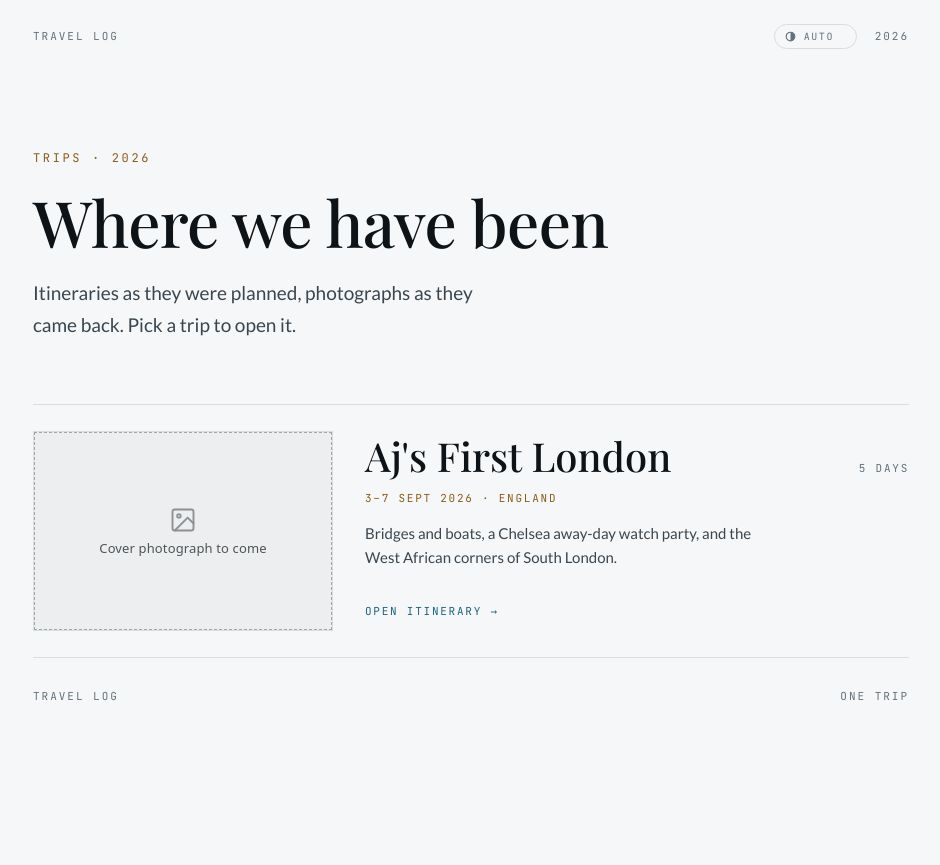
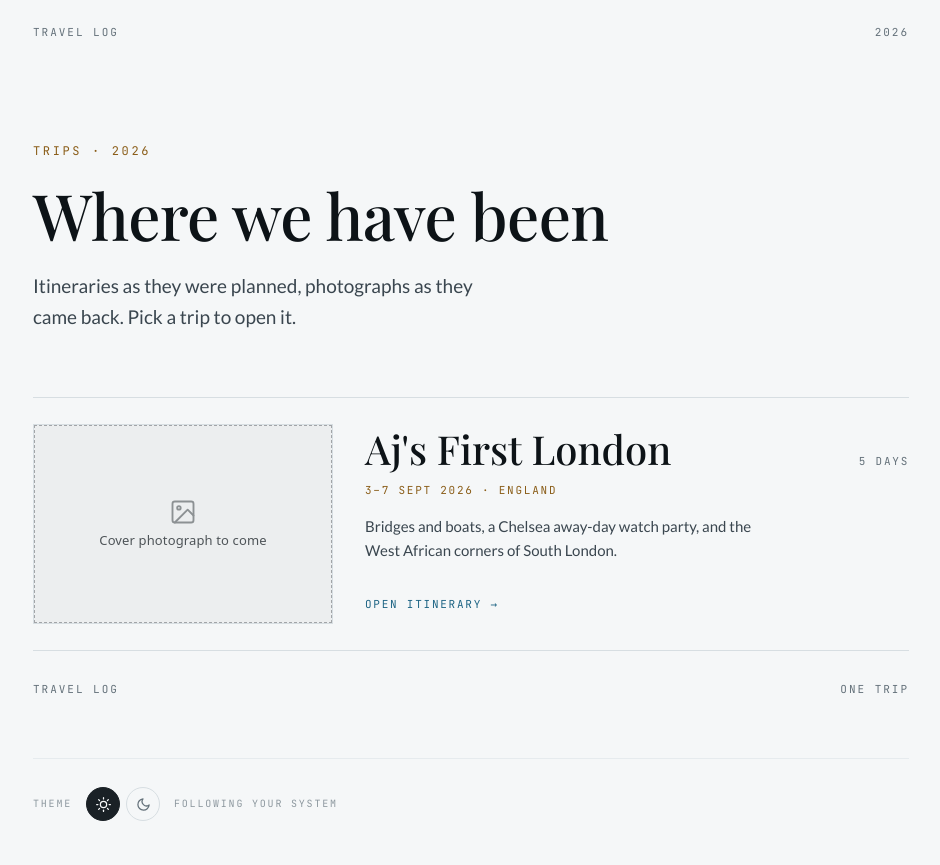
Before and after one commit to asareware/aj-travel, a plain HTML site: page index.html in a window 1280 px wide. Shown: the whole page, without its empty margins (169-1109 px from the left). Before the commit the page ends 800 px from the top, so only its background shows below. Drawn offline with nearby package versions, Linux system fonts and the light colour scheme.

Commit message:
Travel Log: split the theme control into sun and moon at the foot
One button cycling three states asked the reader to work out where in the
cycle they were before they could get where they wanted. A sun and a moon
say it outright: press the one you want. The lit button is whichever mode
is actually showing, so on a dark-mode machine the moon reads as lit before
anything has been touched.

Following the system is still the default and still stores nothing. Pressing
the lit button clears the override and hands control back, which the caption
beside the pair spells out — that keeps a way back to the system without
reintroducing a third button.

The control moves out of the topbar to the foot of the page, and sits
outside the routed view so navigating between the index and an itinerary
does not tear it down and rebuild it.

Co-Authored-By: Claude Opus 5 (1M context) <noreply@anthropic.com>

```diff
--- a/assets/app.js
+++ b/assets/app.js
@@ -305,74 +305,90 @@
 
   /* =====================================================================
      THEME
-     Three states, cycled by the topbar control: auto (follow the system),
-     light, dark. Auto is the default and stores nothing — only a deliberate
-     override is written down, so a reader who never touches the control
-     keeps tracking their system setting forever.
+     Two buttons, sun and moon. Until one is pressed nothing is stored and
+     the site simply follows the operating system — including a system that
+     switches itself at dusk, which is why the media query is listened to
+     rather than only read once at load.
 
-     The stored choice is applied before first paint by the inline script in
-     index.html. Everything here is the parts that can wait: the control's
-     own state, and the browser-chrome colour.
+     A press stores an override that outlives the visit. Pressing the button
+     that is already lit clears it again, which is what the caption spells
+     out, so there is a way back to the system without a third button.
+
+     A stored override is applied before first paint by the inline script in
+     index.html. What is left for here is the part that can wait: which
+     button is lit, the caption, and the browser-chrome colour.
      ===================================================================== */
 
   var THEME_KEY = 'travellog-theme';
-  var THEME_CYCLE = ['auto', 'light', 'dark'];
   var THEME_GROUND = { light: '#f5f7f8', dark: '#0e1317' };
   var darkQuery = window.matchMedia('(prefers-color-scheme: dark)');
 
   /* localStorage throws outright in some privacy modes, so every touch of it
-     is guarded and simply falls back to auto. */
+     is guarded and simply falls back to following the system. */
   function storedTheme() {
     var saved;
     try { saved = localStorage.getItem(THEME_KEY); } catch (e) { saved = null; }
-    return (saved === 'light' || saved === 'dark') ? saved : 'auto';
+    return (saved === 'light' || saved === 'dark') ? saved : null;
   }
 
   function storeTheme(choice) {
     try {
-      if (choice === 'auto') localStorage.removeItem(THEME_KEY);
-      else localStorage.setItem(THEME_KEY, choice);
+      if (choice) localStorage.setItem(THEME_KEY, choice);
+      else localStorage.removeItem(THEME_KEY);
     } catch (e) {}
   }
 
-  function applyTheme(choice) {
+  function applyTheme() {
+    var chosen = storedTheme();
+    var showing = chosen || (darkQuery.matches ? 'dark' : 'light');
     var root = document.documentElement;
-    if (choice === 'auto') root.removeAttribute('data-theme');
-    else root.setAttribute('data-theme', choice);
+
+    /* No attribute at all means the stylesheet's color-scheme stays
+       "light dark", which is what lets the system keep deciding. */
+    if (chosen) root.setAttribute('data-theme', chosen);
+    else root.removeAttribute('data-theme');
 
     /* Both theme-color tags carry a media attribute, so the browser uses
-       whichever one the OS matches. Writing the resolved colour to both
-       means the answer is right even when the reader has overridden the OS. */
-    var ground = THEME_GROUND[choice === 'auto' ? (darkQuery.matches ? 'dark' : 'light') : choice];
+       whichever one the OS matches. Writing the showing colour to both means
+       the answer is right even when the reader has overridden the OS. */
     var metas = document.querySelectorAll('meta[name="theme-color"]');
-    for (var i = 0; i < metas.length; i++) metas[i].setAttribute('content', ground);
+    for (var i = 0; i < metas.length; i++) {
+      metas[i].setAttribute('content', THEME_GROUND[showing]);
+    }
 
-    var btn = document.getElementById('theme-toggle');
-    if (!btn) return;
-    btn.setAttribute('data-state', choice);
-    btn.querySelector('.theme-label').textContent = choice;
-    btn.setAttribute('aria-label', 'Colour theme: ' + choice + '. Activate to change.');
+    var light = document.getElementById('theme-light');
+    var dark = document.getElementById('theme-dark');
+    if (light) light.setAttribute('aria-pressed', showing === 'light' ? 'true' : 'false');
+    if (dark) dark.setAttribute('aria-pressed', showing === 'dark' ? 'true' : 'false');
+
+    var note = document.getElementById('theme-note');
+    if (note) {
+      note.textContent = chosen
+        ? 'Press again to follow your system'
+        : 'Following your system';
+    }
   }
 
   function initTheme() {
-    var btn = document.getElementById('theme-toggle');
-    if (btn) {
-      btn.addEventListener('click', function () {
-        var next = THEME_CYCLE[(THEME_CYCLE.indexOf(storedTheme()) + 1) % THEME_CYCLE.length];
-        storeTheme(next);
-        applyTheme(next);
-      });
-    }
+    var pick = function (choice) {
+      return function () {
+        storeTheme(storedTheme() === choice ? null : choice);
+        applyTheme();
+      };
+    };
 
-    /* On auto, keep up with the system as it changes under us — macOS Auto
-       flips at dusk while the page is open. */
-    var onSystemChange = function () {
-      if (storedTheme() === 'auto') applyTheme('auto');
-    };
-    if (darkQuery.addEventListener) darkQuery.addEventListener('change', onSystemChange);
-    else if (darkQuery.addListener) darkQuery.addListener(onSystemChange);
+    var light = document.getElementById('theme-light');
+    var dark = document.getElementById('theme-dark');
+    if (light) light.addEventListener('click', pick('light'));
+    if (dark) dark.addEventListener('click', pick('dark'));
 
-    applyTheme(storedTheme());
+    /* Keep up with the system while the page is open — it can switch under
+       us at dusk. Harmless when an override is set: applyTheme reads the
+       stored choice first and the system answer is only the fallback. */
+    if (darkQuery.addEventListener) darkQuery.addEventListener('change', applyTheme);
+    else if (darkQuery.addListener) darkQuery.addListener(applyTheme);
+
+    applyTheme();
   }
 
   /* =====================================================================
--- a/assets/styles.css
+++ b/assets/styles.css
@@ -162,7 +162,7 @@ a:hover { color: var(--link-hover); }
 .topbar {
   display: flex;
   justify-content: space-between;
-  align-items: center;
+  align-items: baseline;
   padding: 24px 0;
   font-family: var(--mono);
   font-size: 11px;
@@ -174,43 +174,61 @@ a:hover { color: var(--link-hover); }
 .topbar-home { color: var(--ink-faint); cursor: pointer; }
 .topbar-home:hover { color: var(--accent); }
 
-.topbar-end { display: flex; align-items: center; gap: 18px; }
+/* --- theme control -------------------------------------------------------
+   Sits at the foot of every page, outside the routed view so it never gets
+   torn down. The pressed button is whichever mode is actually showing —
+   the system's answer until the reader overrides it, theirs afterwards. */
 
-/* The theme control reads as a brightness dial rather than a switch: the
-   ring is the constant, and how much of it is filled is the setting. */
-.theme-toggle {
-  display: inline-flex;
+.theme-bar {
+  display: flex;
   align-items: center;
-  gap: 7px;
-  padding: 5px 11px 5px 9px;
+  flex-wrap: wrap;
+  gap: 8px 14px;
+  margin-top: 4px;
+  padding: 28px 0 44px;
+  border-top: 1px solid var(--rule-soft);
+  font-family: var(--mono);
+  font-size: 10px;
+  letter-spacing: 0.18em;
+  text-transform: uppercase;
+  color: var(--ink-dimmer);
+}
+
+.theme-buttons { display: flex; gap: 6px; }
+
+.theme-btn {
+  display: grid;
+  place-items: center;
+  width: 34px;
+  height: 34px;
+  padding: 0;
   background: none;
   border: 1px solid var(--rule);
-  border-radius: 999px;
+  border-radius: 50%;
+  color: var(--ink-faint);
   cursor: pointer;
-  font-family: var(--mono);
-  font-size: 10px;
-  letter-spacing: 0.16em;
-  text-transform: uppercase;
-  color: var(--ink-faint);
-  transition: color 0.15s ease, border-color 0.15s ease;
+  transition: color 0.15s ease, border-color 0.15s ease, background-color 0.15s ease;
 }
-.theme-toggle:hover { color: var(--accent); border-color: var(--ink-dimmer); }
-.theme-toggle:focus-visible { outline: 2px solid var(--link); outline-offset: 3px; }
+.theme-btn:hover { color: var(--accent); border-color: var(--ink-dimmer); }
+.theme-btn:focus-visible { outline: 2px solid var(--link); outline-offset: 3px; }
+.theme-btn[aria-pressed="true"] {
+  color: var(--bg);
+  background: var(--ink);
+  border-color: var(--ink);
+}
 
-.theme-icon { display: block; width: 13px; height: 13px; }
-.theme-icon .ti-ring { fill: none; stroke: currentColor; stroke-width: 1.4; }
-.theme-icon .ti-fill { fill: currentColor; }
-
-.theme-toggle[data-state="light"] .ti-half,
-.theme-toggle[data-state="light"] .ti-full { display: none; }
-.theme-toggle[data-state="auto"]  .ti-full { display: none; }
-.theme-toggle[data-state="dark"]  .ti-half { display: none; }
-
-/* Fixed width so cycling the label does not shuffle the topbar. */
-.theme-label { min-width: 4.1em; text-align: left; }
+.theme-ico {
+  width: 15px;
+  height: 15px;
+  fill: none;
+  stroke: currentColor;
+  stroke-width: 2;
+  stroke-linecap: round;
+  stroke-linejoin: round;
+}
 
 @media (prefers-reduced-motion: reduce) {
-  .theme-toggle { transition: none; }
+  .theme-btn { transition: none; }
 }
 
 .noscript { padding: 76px 0; }
--- a/index.html
+++ b/index.html
@@ -38,18 +38,7 @@
 
     <header class="topbar">
       <a class="topbar-home" href="#/">Travel log</a>
-      <div class="topbar-end">
-        <button type="button" id="theme-toggle" class="theme-toggle" data-state="auto"
-                aria-label="Colour theme: auto. Activate to change.">
-          <svg class="theme-icon" viewBox="0 0 16 16" aria-hidden="true" focusable="false">
-            <circle class="ti-ring" cx="8" cy="8" r="5.3"/>
-            <path class="ti-fill ti-half" d="M8 2.7a5.3 5.3 0 0 1 0 10.6z"/>
-            <circle class="ti-fill ti-full" cx="8" cy="8" r="5.3"/>
-          </svg>
-          <span class="theme-label">Auto</span>
-        </button>
-        <div>2026</div>
-      </div>
+      <div>2026</div>
     </header>
 
     <main id="view">
@@ -61,6 +50,33 @@
       </noscript>
     </main>
 
+    <div class="theme-bar">
+      <span>Theme</span>
+      <div class="theme-buttons">
+        <button type="button" id="theme-light" class="theme-btn"
+                aria-pressed="false" aria-label="Light theme" title="Light">
+          <svg class="theme-ico" viewBox="0 0 24 24" aria-hidden="true" focusable="false">
+            <circle cx="12" cy="12" r="5"/>
+            <line x1="12" y1="1" x2="12" y2="3"/>
+            <line x1="12" y1="21" x2="12" y2="23"/>
+            <line x1="4.22" y1="4.22" x2="5.64" y2="5.64"/>
+            <line x1="18.36" y1="18.36" x2="19.78" y2="19.78"/>
+            <line x1="1" y1="12" x2="3" y2="12"/>
+            <line x1="21" y1="12" x2="23" y2="12"/>
+            <line x1="4.22" y1="19.78" x2="5.64" y2="18.36"/>
+            <line x1="18.36" y1="5.64" x2="19.78" y2="4.22"/>
+          </svg>
+        </button>
+        <button type="button" id="theme-dark" class="theme-btn"
+                aria-pressed="false" aria-label="Dark theme" title="Dark">
+          <svg class="theme-ico" viewBox="0 0 24 24" aria-hidden="true" focusable="false">
+            <path d="M21 12.79A9 9 0 1 1 11.21 3 7 7 0 0 0 21 12.79z"/>
+          </svg>
+        </button>
+      </div>
+      <span id="theme-note">Following your system</span>
+    </div>
+
   </div>
 
   <div id="lightbox"></div>
```
